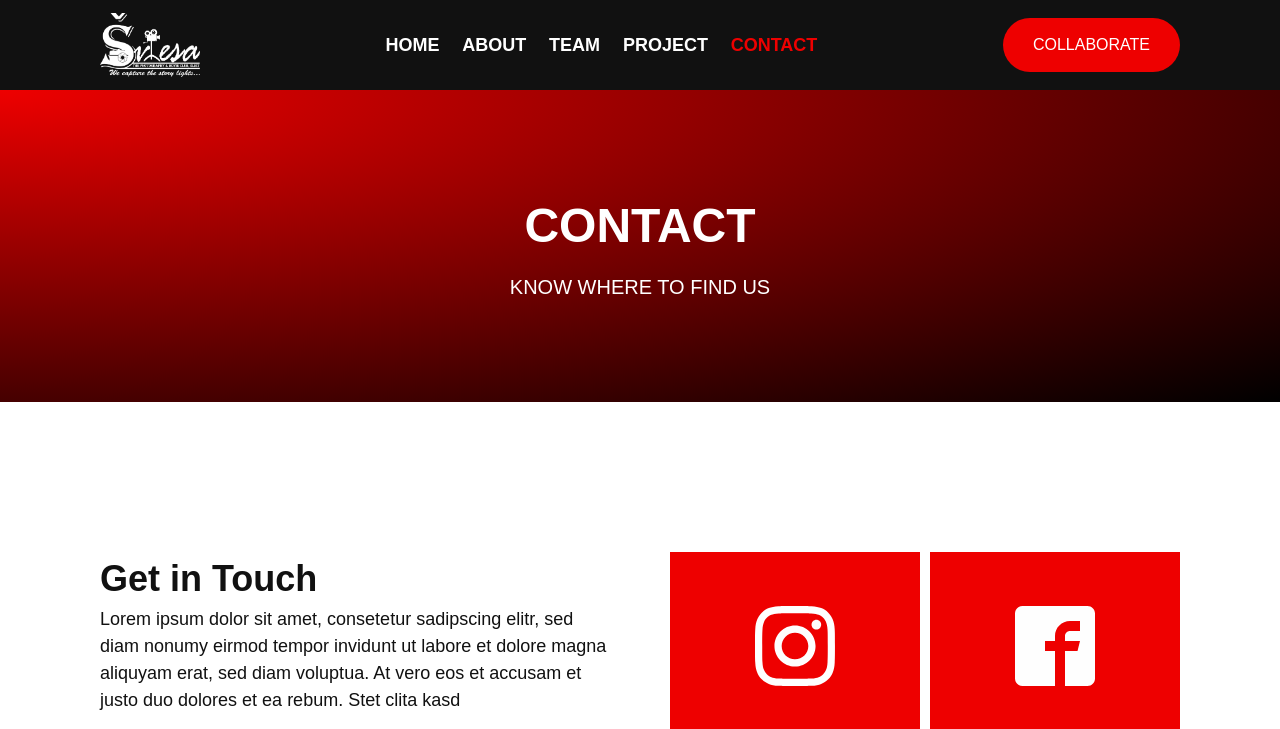
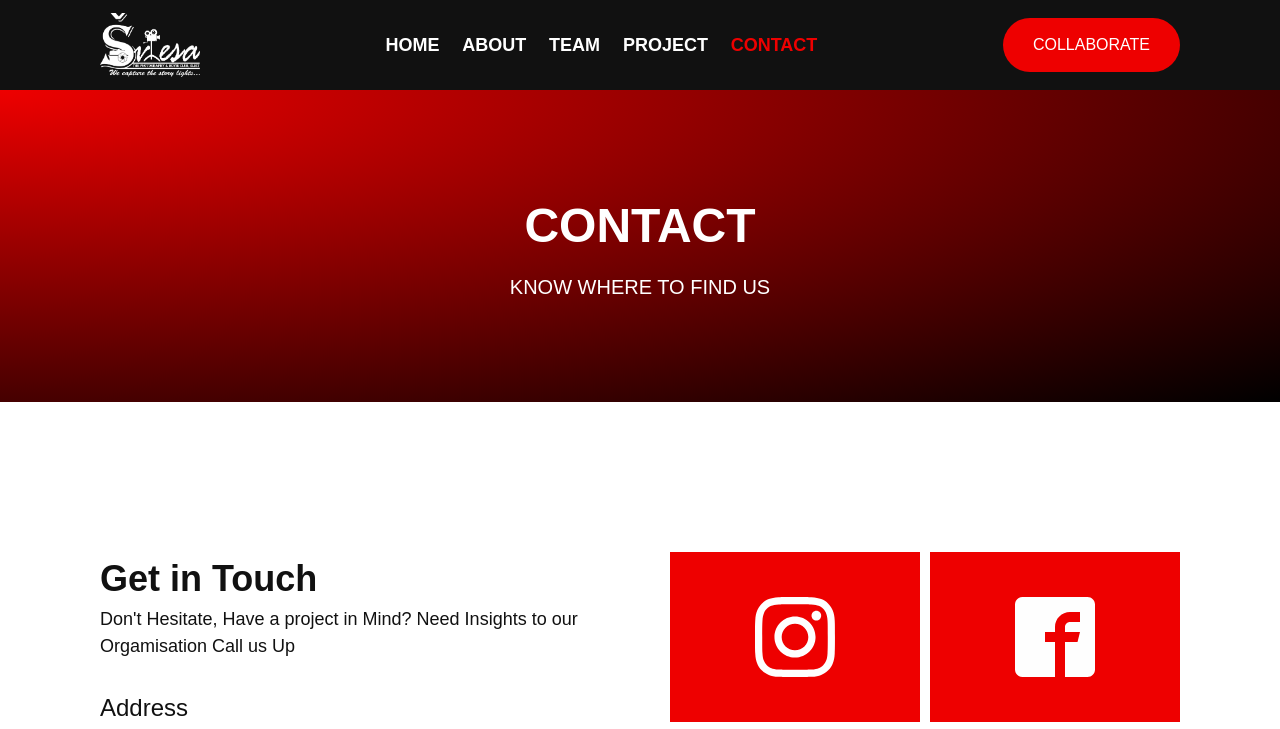
Before and after one commit to meharpreetsingh/sviesa, a website: page contact/index.html in a window 1280 px wide. Shown: the top 729 px of the page. Drawn offline with Linux system fonts and the light colour scheme.

```diff
--- a/contact/index.html
+++ b/contact/index.html
@@ -37,10 +37,9 @@
         <div class="contact__get-in-touch__text">
           <h2 class="heading-2">Get in Touch</h2>
           <p class="paragraph--light margin-bottom-large">
-            Lorem ipsum dolor sit amet, consetetur sadipscing elitr, sed diam nonumy eirmod tempor
-            invidunt ut labore et dolore magna aliquyam erat, sed diam voluptua. At vero eos et
-            accusam et justo duo dolores et ea rebum. Stet clita kasd
+            Don't Hesitate, Have a project in Mind? Need Insights to our Orgamisation Call us Up
           </p>
+
           <h3 class="heading-3 margin-bottom-small">Address</h3>
           <p class="paragraph--light margin-bottom-large">
             Sant Longowal Institute of Engineering and Technology<br />
```
Also changed, not shown: 1 other file.
